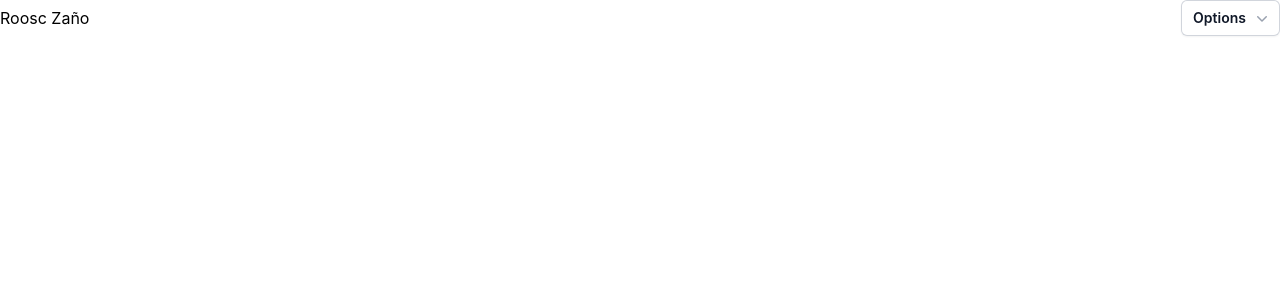
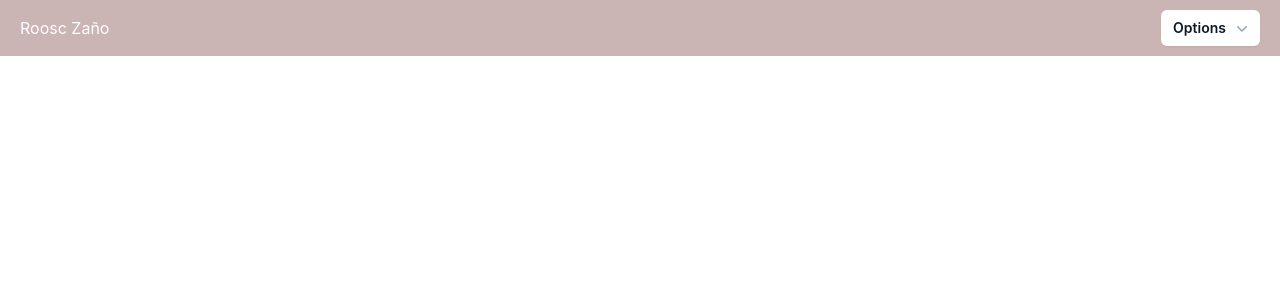
Before and after one commit to ur1el0/Portfolio, a React (Vite) app: page / in a window 1280 px wide. Shown: the top 300 px of the page. Built offline with nearby package versions, Linux system fonts and the light colour scheme.

Commit message:
fix: divided nav bar into left&right parts

```diff
--- a/src/components/Navbar.jsx
+++ b/src/components/Navbar.jsx
@@ -6,11 +6,13 @@ export const Navbar = () => {
     return (
         <>
             <nav className="nav-bar">
-                <div className="nav-logo">
+                <div className="left-side">
                     <h1>Roosc Zaño</h1>
                 </div>
+
+                <div className="right-side">
                     <Menu as="div" className="relative inline-block">
-                    <MenuButton className="inline-flex w-full justify-center gap-x-1.5 rounded-md bg-white px-3 py-2 text-sm font-semibold text-gray-900 shadow-xs inset-ring-1 inset-ring-gray-300 hover:bg-gray-50">
+                        <MenuButton className="inline-flex w-auto justify-center gap-x-1.5 rounded-md bg-white px-3 py-2 text-sm font-semibold text-gray-900 shadow-xs hover:bg-gray-50">
                             Options
                             <ChevronDownIcon aria-hidden="true" className="-mr-1 size-5 text-gray-400" />
                         </MenuButton>
@@ -41,6 +43,7 @@ export const Navbar = () => {
                                 </div>
                         </MenuItems>
                     </Menu>
+                </div>
             </nav>
         </>
     );
--- a/src/styles/navbar.css
+++ b/src/styles/navbar.css
@@ -2,5 +2,18 @@
   display: flex;
   align-items: center;
   justify-content: space-between;
-  width: 100%;
+  padding: 10px 20px;
+  background-color: hsl(0, 17%, 75%);
+  color: white;
 }
+
+.left-side {
+  display: flex;
+  align-items: center;
+}
+
+.right-side {
+  display: flex;
+  align-items: center;
+  justify-content: flex-end;
+}
```
Lines whose indentation alone changed are shown as unchanged.
